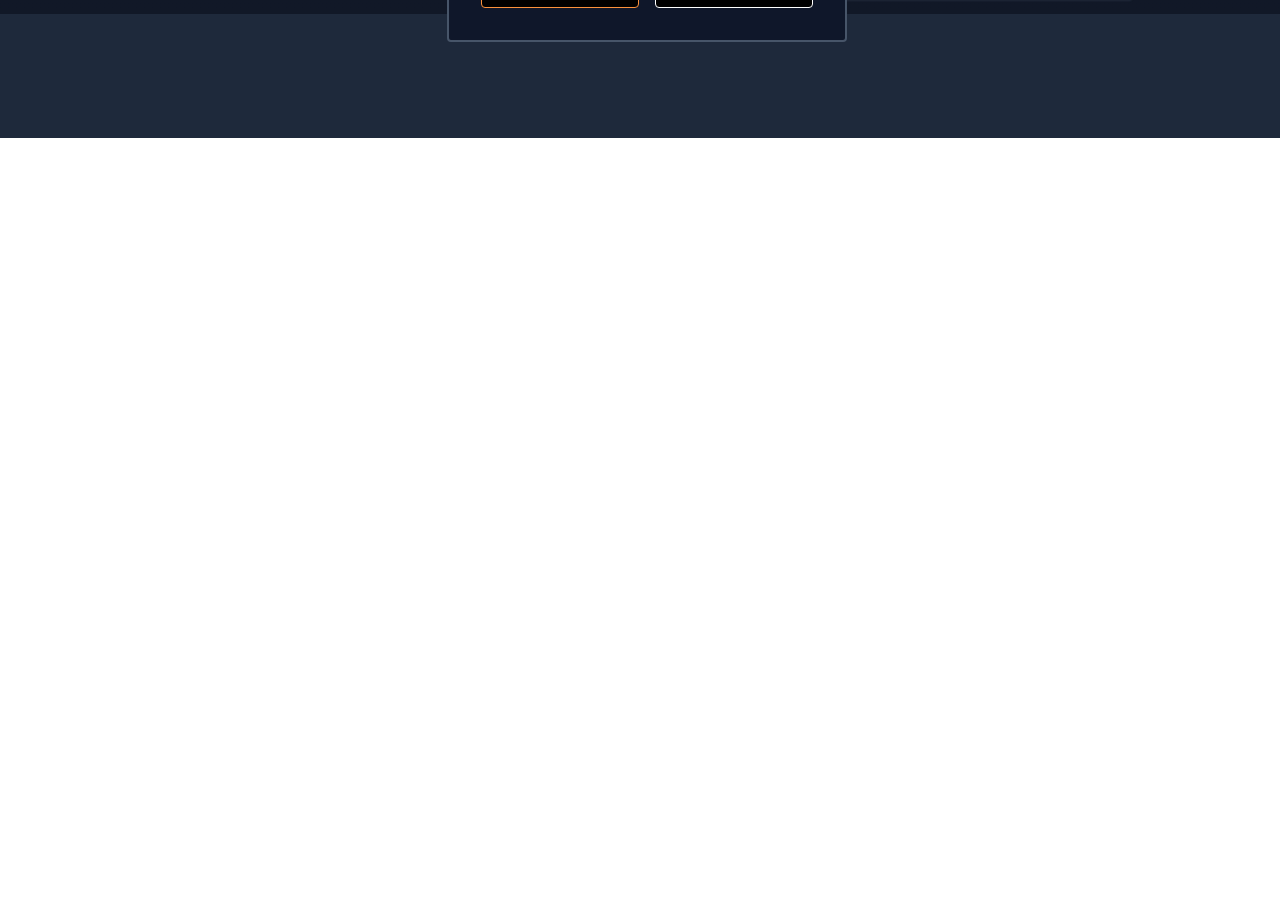
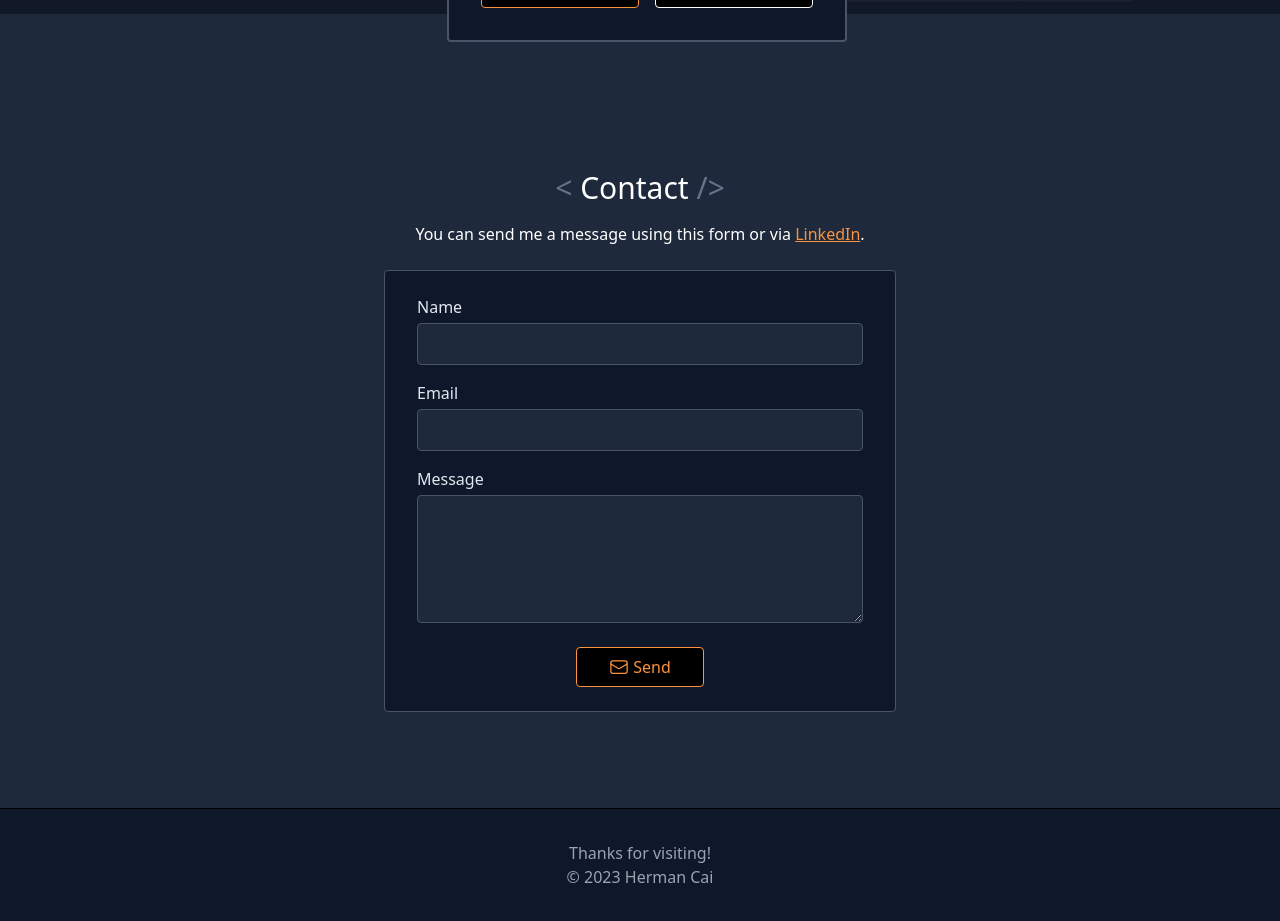
Before and after one commit to hermancai/portfolio, a Next.js app: page / in a window 1280 px wide. Shown: the part 2480-3401 px from the top of the page. Before the commit the page ends 2618 px from the top, so only its background shows below. Built offline with nearby package versions, Linux system fonts and the light colour scheme.

Commit message:
Build contact section

```diff
--- a/components/About.tsx
+++ b/components/About.tsx
@@ -1,7 +1,7 @@
 import React from "react";
 import { AnimationProps, motion, useInView } from "framer-motion";
 import Image from "next/image";
-import { Element } from "react-scroll";
+import { Element, scroller } from "react-scroll";
 import SectionHeader from "./SectionHeader";
 
 // For background
@@ -29,6 +29,10 @@ const fillVariants: AnimationProps["variants"] = {
 export default function About() {
   const ref = React.useRef(null);
   const inView = useInView(ref);
+
+  const scrollToContacts = React.useCallback(() => {
+    scroller.scrollTo("contact", { duration: 1500, smooth: true });
+  }, []);
 
   return (
     <Element name="about" className="pt-16 pb-24 bg-slate-800">
@@ -74,7 +78,10 @@ export default function About() {
             <span className="text-orange-400">React and Node</span> for about 2
             years, and I am looking to begin a career in web development. Please
             feel free to{" "}
-            <span className="underline text-orange-400 cursor-pointer">
+            <span
+              className="underline text-orange-400 cursor-pointer"
+              onClick={scrollToContacts}
+            >
               contact me
             </span>{" "}
             regarding any inquiries or opportunities.
--- /dev/null
+++ b/components/Contact.tsx
@@ -0,0 +1,198 @@
+import React from "react";
+import { motion, AnimatePresence } from "framer-motion";
+import { Element } from "react-scroll";
+import SectionHeader from "./SectionHeader";
+import { EnvelopeIcon } from "@heroicons/react/24/outline";
+
+function AnimatedText({ text, error }: { text: string; error: boolean }) {
+  return (
+    <AnimatePresence>
+      {text === "" ? null : (
+        <motion.p
+          className={`${error ? "text-red-500" : "text-green-500"}`}
+          initial={{ height: 0, opacity: 0 }}
+          animate={{
+            height: "auto",
+            opacity: 1,
+            transition: { duration: 0.35 },
+          }}
+          exit={{
+            height: 0,
+            opacity: 0,
+            transition: { duration: 0.35 },
+          }}
+        >
+          {text}
+        </motion.p>
+      )}
+    </AnimatePresence>
+  );
+}
+
+export default function Contact() {
+  const [input, setInput] = React.useState({
+    name: "",
+    email: "",
+    message: "",
+  });
+  const [errors, setErrors] = React.useState({
+    name: "",
+    email: "",
+    message: "",
+  });
+  const [sendStatus, setSendStatus] = React.useState({
+    text: "",
+    error: false,
+  });
+  const [loading, setLoading] = React.useState(false);
+
+  const handleOnChange = (
+    e: React.ChangeEvent<HTMLInputElement | HTMLTextAreaElement>
+  ) => {
+    setInput({ ...input, [e.target.name]: e.target.value });
+  };
+
+  const validate = (): boolean => {
+    let valid = true;
+    const newErrors = { ...errors };
+
+    if (!input.name.trim()) {
+      newErrors.name = "What is your name?";
+      valid = false;
+    } else {
+      newErrors.name = "";
+    }
+
+    if (!input.email.trim()) {
+      newErrors.email = "Please enter your email.";
+      valid = false;
+    } else {
+      newErrors.email = "";
+    }
+
+    if (!input.message.trim()) {
+      newErrors.message = "Please leave a message.";
+      valid = false;
+    } else {
+      newErrors.message = "";
+    }
+
+    setErrors(newErrors);
+    return valid;
+  };
+
+  const handleSubmit = async (e: React.FormEvent<HTMLFormElement>) => {
+    e.preventDefault();
+    setLoading(!loading);
+    setSendStatus({ text: "", error: false });
+
+    if (!validate()) {
+      return setLoading(false);
+    }
+
+    const response = await fetch("/api/contact", {
+      method: "POST",
+      headers: {
+        "Content-Type": "application/json",
+      },
+      body: JSON.stringify(input),
+    });
+    const res = await response.json();
+
+    if (response.status !== 200 || res.error) {
+      setLoading(false);
+      return setSendStatus({
+        text: "Sorry, your message cannot be sent at this time.",
+        error: true,
+      });
+    }
+    setLoading(false);
+    setSendStatus({ text: "Message sent!", error: false });
+  };
+
+  return (
+    <Element name="contact" className="pt-8 pb-24 bg-slate-800">
+      <div className="w-full flex flex-col items-center justify-center gap-4 px-4 text-white">
+        <SectionHeader text="Contact" />
+        <p className="text-center mb-2">
+          You can send me a message using this form or via{" "}
+          <a
+            href="https://www.linkedin.com/in/hermancai/"
+            target="_blank"
+            rel="noopener noreferrer"
+            className="underline text-orange-400"
+          >
+            LinkedIn
+          </a>
+          .
+        </p>
+        <form
+          onSubmit={handleSubmit}
+          className="border border-slate-600 rounded bg-slate-900 flex flex-col w-full max-w-[32rem] px-4 sm:px-8 pt-6 gap-4"
+        >
+          <div className="flex flex-col gap-1">
+            <label className="text-slate-200">Name</label>
+            <input
+              type="text"
+              name="name"
+              className="w-full bg-slate-800 rounded border border-slate-600 focus:outline-none focus:border-slate-200 p-2 transition-[border-color] duration-300"
+              onChange={handleOnChange}
+              onKeyDown={(e) => e.key === "Enter" && e.preventDefault()}
+            />
+            <AnimatedText text={errors.name} error={true} />
+          </div>
+          <div className="flex flex-col gap-1">
+            <label className="text-slate-200">Email</label>
+            <input
+              type="text"
+              name="email"
+              className="w-full bg-slate-800 rounded border border-slate-600 focus:outline-none focus:border-slate-200 p-2 transition-[border-color] duration-300"
+              onChange={handleOnChange}
+              onKeyDown={(e) => e.key === "Enter" && e.preventDefault()}
+            />
+            <AnimatedText text={errors.email} error={true} />
+          </div>
+          <div className="flex flex-col gap-1">
+            <label className="text-slate-200">Message</label>
+            <textarea
+              spellCheck={false}
+              name="message"
+              className="w-full resize-y min-h-[8rem] bg-slate-800 rounded border border-slate-600 focus:outline-none focus:border-slate-200 p-2 transition-[border-color] duration-300"
+              onChange={handleOnChange}
+            />
+            <AnimatedText text={errors.message} error={true} />
+          </div>
+          <div className="flex flex-col gap-4 mt-2 mb-6 justify-center items-center">
+            <button
+              type="submit"
+              disabled={loading}
+              className="rounded text-orange-400 border border-orange-400 bg-black hover:text-black hover:bg-orange-400 transition-colors duration-300 w-32 h-10 flex justify-center items-center"
+            >
+              <AnimatePresence>
+                {loading ? (
+                  <motion.div
+                    initial={{ opacity: 0 }}
+                    animate={{ opacity: 1, transition: { duration: 0.35 } }}
+                    exit={{ opacity: 0, transition: { duration: 0.35 } }}
+                    className="rounded-full border-2 border-black border-t-orange-400 w-5 h-5 animate-spin"
+                  />
+                ) : (
+                  <motion.p
+                    initial={{ opacity: 0 }}
+                    animate={{ opacity: 1, transition: { duration: 0.35 } }}
+                    exit={{ opacity: 0, transition: { duration: 0.35 } }}
+                    className="flex flex-row flex-nowrap gap-1 items-center"
+                  >
+                    <EnvelopeIcon className="h-5" />
+                    Send
+                  </motion.p>
+                )}
+              </AnimatePresence>
+            </button>
+            <AnimatedText text={sendStatus.text} error={sendStatus.error} />
+          </div>
+        </form>
+      </div>
+    </Element>
+  );
+}
--- /dev/null
+++ b/components/Footer.tsx
@@ -0,0 +1,11 @@
+export default function Footer() {
+  return (
+    <div className="w-full bg-slate-900 border-t border-black p-8">
+      <p className="text-center text-light text-gray-400">
+        Thanks for visiting!
+        <br />
+        &copy; {new Date().getFullYear()} Herman Cai
+      </p>
+    </div>
+  );
+}
--- a/package.json
+++ b/package.json
@@ -18,6 +18,8 @@
     "eslint-config-next": "13.1.1",
     "framer-motion": "^8.2.4",
     "next": "13.1.1",
+    "nodemailer": "^6.9.0",
+    "nodemailer-mailgun-transport": "^2.1.5",
     "react": "18.2.0",
     "react-dom": "18.2.0",
     "react-scroll": "^1.8.9",
@@ -26,6 +28,8 @@
     "typescript": "4.9.4"
   },
   "devDependencies": {
+    "@types/nodemailer": "^6.4.7",
+    "@types/nodemailer-mailgun-transport": "^1.4.3",
     "@types/react-scroll": "^1.8.5",
     "autoprefixer": "^10.4.13",
     "postcss": "^8.4.20",
--- /dev/null
+++ b/pages/api/contact.ts
@@ -0,0 +1,58 @@
+// Next.js API route support: https://nextjs.org/docs/api-routes/introduction
+import type { NextApiRequest, NextApiResponse } from "next";
+import nodemailer from "nodemailer";
+import mg from "nodemailer-mailgun-transport";
+
+const MAILGUN_API = process.env.MAILGUN_API;
+const MAILGUN_DOMAIN = process.env.MAILGUN_DOMAIN;
+const BURNER_USER = process.env.BURNER_USER;
+
+interface Data {
+  error?: boolean;
+}
+
+export default async function handler(
+  req: NextApiRequest,
+  res: NextApiResponse<Data>
+) {
+  if (!MAILGUN_API || !MAILGUN_DOMAIN || !BURNER_USER) {
+    return res.status(500).json({ error: true });
+  }
+
+  if (req.method === "POST") {
+    const success = await sendMail(
+      { api_key: MAILGUN_API, domain: MAILGUN_DOMAIN },
+      BURNER_USER,
+      req.body
+    );
+
+    return res.status(success ? 200 : 500).json({ error: !success });
+  } else {
+    return res.status(400).json({ error: true });
+  }
+}
+
+async function sendMail(
+  auth: mg.AuthOptions,
+  user: string,
+  body: { name: string; email: string; message: string }
+): Promise<boolean> {
+  const nodemailerMailgun = nodemailer.createTransport(mg({ auth }));
+
+  const mailData = {
+    from: user,
+    to: user,
+    subject: `Message from ${body.name}`,
+    text: body.message,
+    html: `<div style="white-space:pre;">
+      <p>Name:<br/>${body.name}<br/><br/>Email:<br/>${body.email}<br/><br/>Message:<br/>${body.message}</p>
+    </div>`,
+  };
+
+  const res = await nodemailerMailgun.sendMail(mailData);
+  if (res.rejected) {
+    console.log(res.response);
+    return false;
+  }
+  return true;
+}
--- a/pages/api/hello.ts
+++ /dev/null
@@ -1,13 +0,0 @@
-// Next.js API route support: https://nextjs.org/docs/api-routes/introduction
-import type { NextApiRequest, NextApiResponse } from 'next'
-
-type Data = {
-  name: string
-}
-
-export default function handler(
-  req: NextApiRequest,
-  res: NextApiResponse<Data>
-) {
-  res.status(200).json({ name: 'John Doe' })
-}
--- a/pages/index.tsx
+++ b/pages/index.tsx
@@ -4,6 +4,8 @@ import Hero from "../components/Hero";
 import About from "../components/About";
 import Skills from "../components/Skills";
 import Projects from "../components/Projects";
+import Contact from "../components/Contact";
+import Footer from "../components/Footer";
 
 export default function Home() {
   React.useEffect(() => {
@@ -25,6 +27,8 @@ export default function Home() {
         <About />
         <Skills />
         <Projects />
+        <Contact />
+        <Footer />
       </main>
     </>
   );
```
Also changed, not shown: 1 other file (tests, documents, lock files or other folders).
